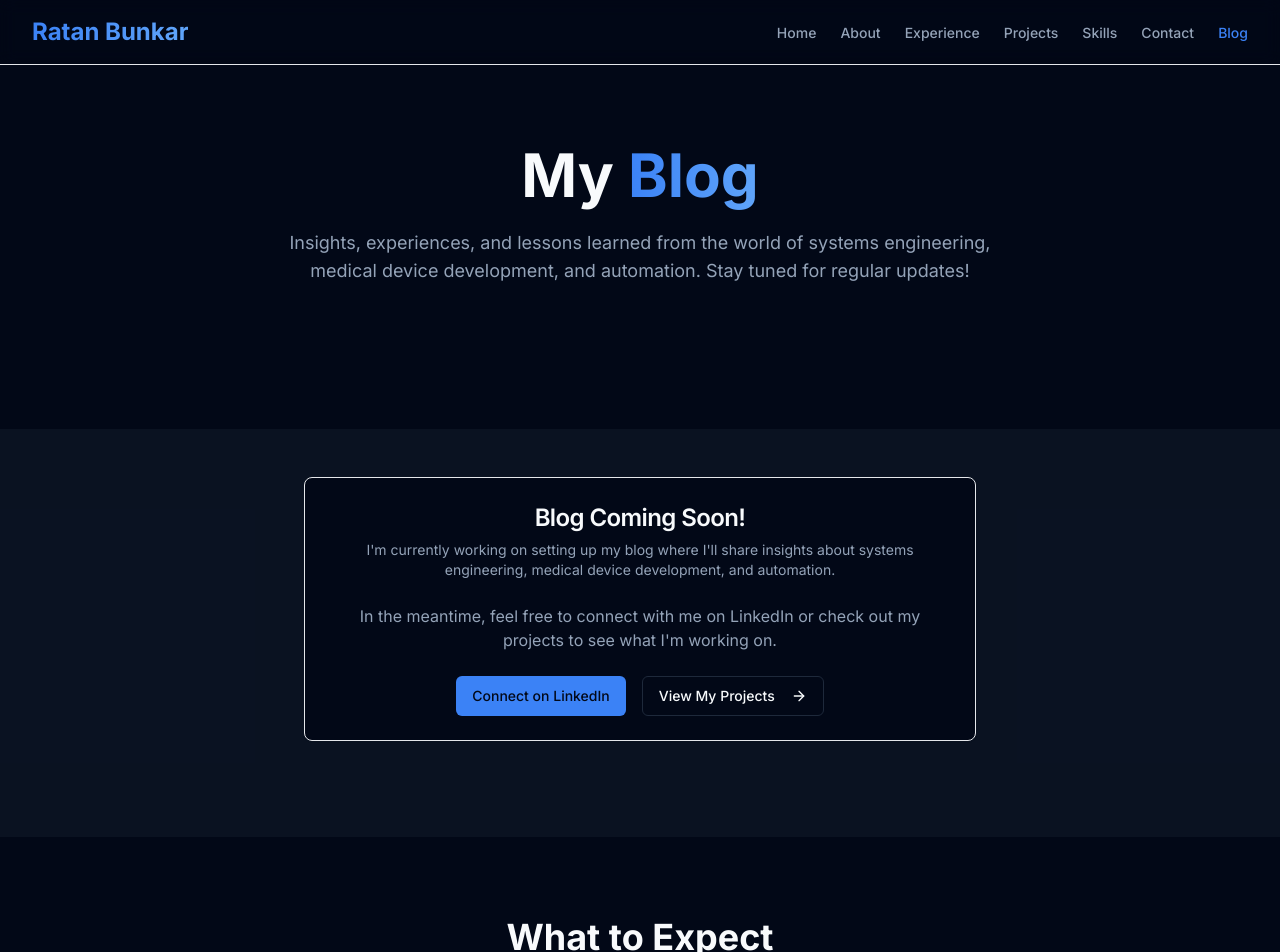
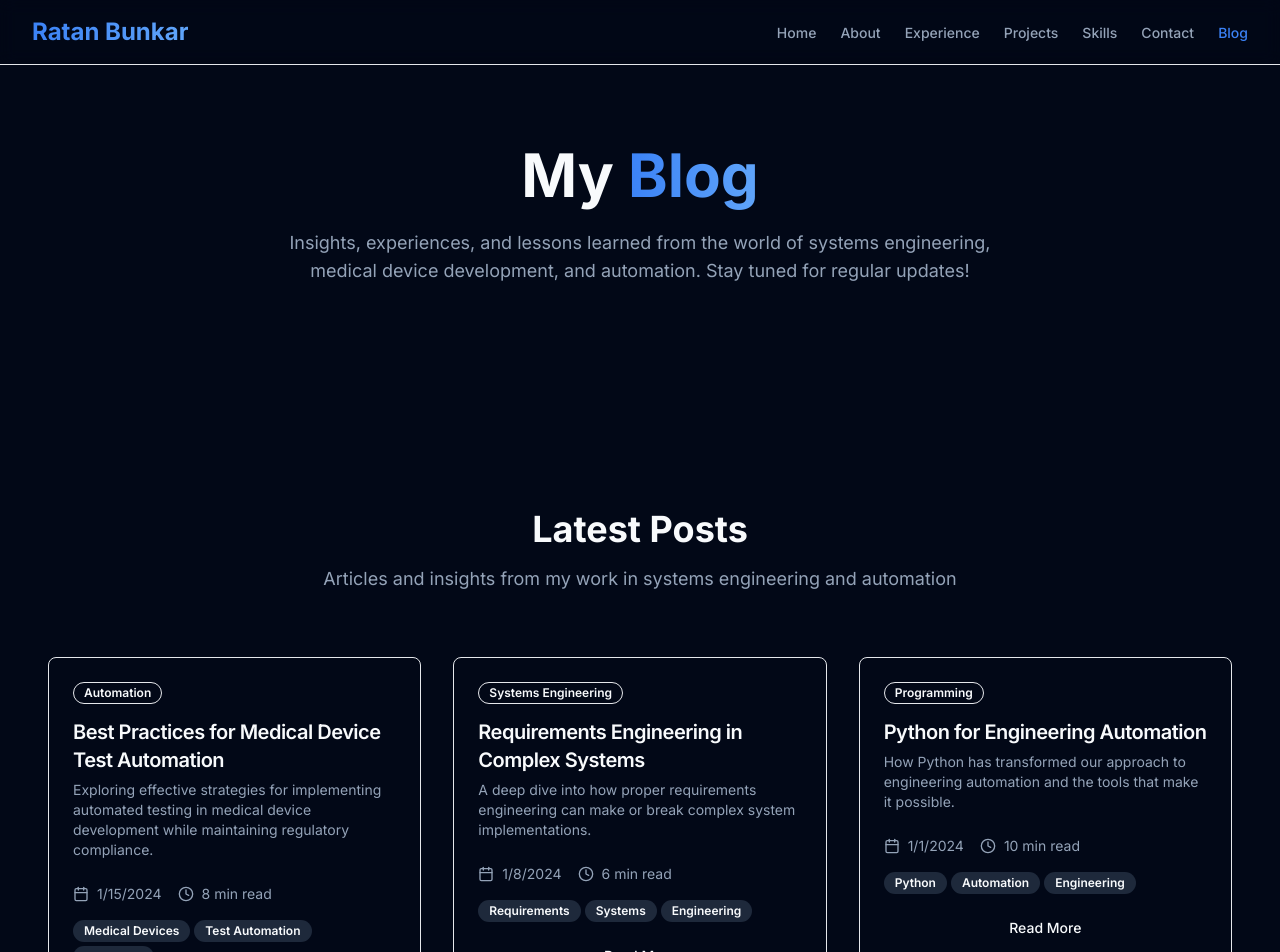
Before and after one commit to llaallii/Portfolio, a Next.js app: page /blog in a window 1280 px wide. Shown: the top 952 px of the page. Built offline with nearby package versions, Linux system fonts and the light colour scheme.

Commit message:
Add dynamic blog posts

```diff
--- /dev/null
+++ b/app/blog/[slug]/page.tsx
@@ -0,0 +1,30 @@
+import { notFound } from 'next/navigation';
+import { blogPosts } from '@/data/blog-posts';
+import { Header } from '@/components/layout/header';
+import { Footer } from '@/components/layout/footer';
+
+interface Params {
+  params: { slug: string };
+}
+
+export default function BlogPostPage({ params }: Params) {
+  const post = blogPosts.find((p) => p.slug === params.slug);
+
+  if (!post) {
+    notFound();
+  }
+
+  return (
+    <div className="min-h-screen">
+      <Header />
+      <section className="py-20 px-4">
+        <div className="container max-w-3xl">
+          <h1 className="text-4xl font-bold mb-4">{post.title}</h1>
+          <p className="text-muted-foreground mb-8">{post.excerpt}</p>
+          <p>Blog post content coming soon.</p>
+        </div>
+      </section>
+      <Footer />
+    </div>
+  );
+}
--- a/app/blog/page.tsx
+++ b/app/blog/page.tsx
@@ -1,43 +1,14 @@
 'use client';
 
 import { motion } from 'framer-motion';
-import { Calendar, Clock, ArrowRight } from 'lucide-react';
+import { Calendar, Clock } from 'lucide-react';
 import { Card, CardContent, CardDescription, CardHeader, CardTitle } from '@/components/ui/card';
 import { Badge } from '@/components/ui/badge';
 import { Button } from '@/components/ui/button';
 import { Header } from '@/components/layout/header';
 import { Footer } from '@/components/layout/footer';
+import { blogPosts } from '@/data/blog-posts';
 
-// Mock blog posts data
-const blogPosts = [
-  {
-    id: 1,
-    title: "Best Practices for Medical Device Test Automation",
-    excerpt: "Exploring effective strategies for implementing automated testing in medical device development while maintaining regulatory compliance.",
-    date: "2024-01-15",
-    readTime: "8 min read",
-    category: "Automation",
-    tags: ["Medical Devices", "Test Automation", "ISO 13485"]
-  },
-  {
-    id: 2,
-    title: "Requirements Engineering in Complex Systems",
-    excerpt: "A deep dive into how proper requirements engineering can make or break complex system implementations.",
-    date: "2024-01-08",
-    readTime: "6 min read",
-    category: "Systems Engineering",
-    tags: ["Requirements", "Systems", "Engineering"]
-  },
-  {
-    id: 3,
-    title: "Python for Engineering Automation",
-    excerpt: "How Python has transformed our approach to engineering automation and the tools that make it possible.",
-    date: "2024-01-01",
-    readTime: "10 min read",
-    category: "Programming",
-    tags: ["Python", "Automation", "Engineering"]
-  }
-];
 
 export default function BlogPage() {
   return (
@@ -67,47 +38,6 @@ export default function BlogPage() {
         </div>
       </section>
 
-      {/* Coming Soon Message */}
-      <section className="py-12 px-4 bg-muted/30">
-        <div className="container">
-          <motion.div
-            initial={{ opacity: 0, y: 30 }}
-            whileInView={{ opacity: 1, y: 0 }}
-            transition={{ duration: 0.8 }}
-            viewport={{ once: true }}
-            className="text-center mb-12"
-          >
-            <Card className="max-w-2xl mx-auto">
-              <CardHeader>
-                <CardTitle className="text-2xl">Blog Coming Soon!</CardTitle>
-                <CardDescription>
-                  I'm currently working on setting up my blog where I'll share insights
-                  about systems engineering, medical device development, and automation.
-                </CardDescription>
-              </CardHeader>
-              <CardContent>
-                <p className="text-muted-foreground mb-6">
-                  In the meantime, feel free to connect with me on LinkedIn or check out
-                  my projects to see what I'm working on.
-                </p>
-                <div className="flex flex-col sm:flex-row gap-4 justify-center">
-                  <Button asChild>
-                    <a href="https://linkedin.com/in/ratanbunkar" target="_blank" rel="noopener noreferrer">
-                      Connect on LinkedIn
-                    </a>
-                  </Button>
-                  <Button variant="outline" asChild>
-                    <a href="/projects">
-                      View My Projects
-                      <ArrowRight className="ml-2 h-4 w-4" />
-                    </a>
-                  </Button>
-                </div>
-              </CardContent>
-            </Card>
-          </motion.div>
-        </div>
-      </section>
 
       {/* Planned Content Preview */}
       <section className="py-20 px-4">
@@ -119,9 +49,9 @@ export default function BlogPage() {
             viewport={{ once: true }}
             className="text-center mb-16"
           >
-            <h2 className="text-3xl md:text-4xl font-bold mb-4">What to Expect</h2>
+            <h2 className="text-3xl md:text-4xl font-bold mb-4">Latest Posts</h2>
             <p className="text-lg text-muted-foreground">
-              Topics I'll be covering in upcoming blog posts
+              Articles and insights from my work in systems engineering and automation
             </p>
           </motion.div>
 
@@ -158,8 +88,8 @@ export default function BlogPage() {
                       ))}
                     </div>
 
-                    <Button variant="ghost" size="sm" disabled className="w-full">
-                      Coming Soon
+                    <Button variant="ghost" size="sm" asChild className="w-full">
+                      <a href={`/blog/${post.slug}`}>Read More</a>
                     </Button>
                   </CardContent>
                 </Card>
--- /dev/null
+++ b/data/blog-posts.ts
@@ -0,0 +1,46 @@
+export interface BlogPost {
+  id: string;
+  slug: string;
+  title: string;
+  excerpt: string;
+  date: string; // ISO date
+  readTime: string;
+  category: string;
+  tags: string[];
+}
+
+export const blogPosts: BlogPost[] = [
+  {
+    id: '1',
+    slug: 'best-practices-for-medical-device-test-automation',
+    title: 'Best Practices for Medical Device Test Automation',
+    excerpt:
+      'Exploring effective strategies for implementing automated testing in medical device development while maintaining regulatory compliance.',
+    date: '2024-01-15',
+    readTime: '8 min read',
+    category: 'Automation',
+    tags: ['Medical Devices', 'Test Automation', 'ISO 13485'],
+  },
+  {
+    id: '2',
+    slug: 'requirements-engineering-in-complex-systems',
+    title: 'Requirements Engineering in Complex Systems',
+    excerpt:
+      'A deep dive into how proper requirements engineering can make or break complex system implementations.',
+    date: '2024-01-08',
+    readTime: '6 min read',
+    category: 'Systems Engineering',
+    tags: ['Requirements', 'Systems', 'Engineering'],
+  },
+  {
+    id: '3',
+    slug: 'python-for-engineering-automation',
+    title: 'Python for Engineering Automation',
+    excerpt:
+      'How Python has transformed our approach to engineering automation and the tools that make it possible.',
+    date: '2024-01-01',
+    readTime: '10 min read',
+    category: 'Programming',
+    tags: ['Python', 'Automation', 'Engineering'],
+  },
+];
```
